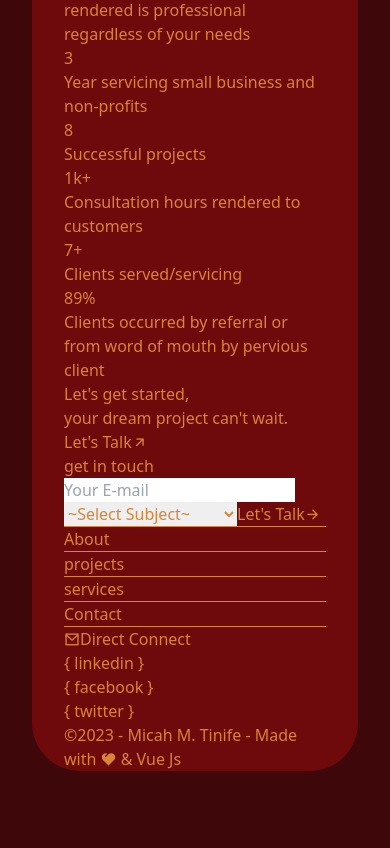
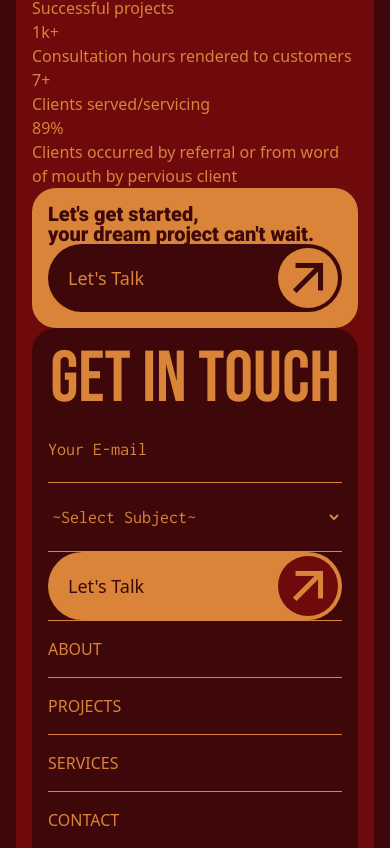
Before and after one commit to mtinife/portfolio, a Vue app in the folder vue-portfolio/: page /about in a window 390 px wide. Shown: the part 1149-1997 px from the top of the page. Before the commit the page ends 1952 px from the top, so only its background shows below. Built offline with nearby package versions, Linux system fonts and the light colour scheme; a web font is replaced by a local one.

Commit message:
stylied for mobile first

```diff
--- a/vue-portfolio/src/App.vue
+++ b/vue-portfolio/src/App.vue
@@ -4,8 +4,10 @@ import CallToAction from "./components/call-to-action.vue";
 import FooterMain from "./components/footer-main.vue";
 </script>
 <template>
-  <section class="p-8 mx-auto bg-ra-dark">
-    <section class="px-8 rounded-xl mx-auto bg-ra-red">
+  <section class="p-8 mx-auto bg-ra-dark mobile:p-4">
+    <section
+      class="px-8 pb-8 rounded-xl mx-auto bg-ra-red mobile:px-4 mobile:pb-8 mobile:rounded-md"
+    >
       <NavbarMain />
       <main>
         <router-view />
--- a/vue-portfolio/src/components/call-to-action.vue
+++ b/vue-portfolio/src/components/call-to-action.vue
@@ -1,13 +1,18 @@
 <template>
-  <section class="cta gold-bg spacing-default">
-    <h6 class="heading-robo-4">
+  <section class="p-14 bg-ra-gold rounded-xl mobile:rounded-md mobile:p-4">
+    <h6 class="font-robo font-black text-lg text-ra-dark mobile:text-sm">
       Let's get started,
       <br />
       your dream project can't wait.
     </h6>
-    <button class="button-2">
-      <span>Let's Talk</span>
-      <i class="ri-arrow-right-up-line"></i>
-    </button>
+    <router-link
+      to="/contact"
+      class="flex justify-between items-center p-1 bg-ra-dark rounded-lg"
+    >
+      <span class="text-ra-gold p-4 text-sx mobile:text-xs">Let's Talk</span>
+      <i
+        class="ri-arrow-right-up-line text-ra-dark rounded-lg bg-ra-gold text-md"
+      ></i>
+    </router-link>
   </section>
 </template>
--- a/vue-portfolio/src/components/footer-main.vue
+++ b/vue-portfolio/src/components/footer-main.vue
@@ -3,68 +3,87 @@ export default {
   name: "FooterMain",
 };
 </script>
+<script setup>
+const currentTime = new Date();
+const currentYear = currentTime.getFullYear();
+</script>
 <template>
-  <footer class="footer dark-red-bg">
-    <h2 class="heading-2 center-text">get in touch</h2>
-    <div class="footer__contact spacing-default-3">
-      <form>
-        <input type="email" placeholder="Your E-mail" />
-        <select id="cars" name="cars" class="spacing-default-1">
+  <footer class="bg-ra-dark p-14 rounded-xl mobile:rounded-md mobile:p-4">
+    <h2 class="text-center font-bebas text-base uppercase mobile:text-lg">
+      get in touch
+    </h2>
+    <div class="">
+      <form class="grid">
+        <input
+          type="email"
+          placeholder="Your E-mail"
+          class="py-6 bg-ra-dark border-b font-incon text-sx text-ra-gold placeholder:text-ra-gold mobile:text-xs"
+        />
+        <select
+          id="cars"
+          name="cars"
+          class="py-6 bg-ra-dark border-b font-incon text-sx mobile:text-xs"
+        >
           <option value="">~Select Subject~</option>
           <option value="job">Job Offer</option>
           <option value="contract">Contract Work</option>
           <option value="consultation">Project Consultation</option>
         </select>
-        <button type="submit" class="button-3">
-          <span>Let's Talk</span>
-          <i class="ri-arrow-right-line"></i>
-        </button>
+        <a
+          href=""
+          type="submit"
+          class="flex justify-between items-center p-1 bg-ra-gold rounded-lg"
+        >
+          <span class="text-ra-dark p-4 text-sx mobile:text-xs">
+            Let's Talk
+          </span>
+          <i
+            class="ri-arrow-right-up-line text-ra-gold rounded-lg bg-ra-red text-md"
+          ></i>
+        </a>
       </form>
-      <ul role="list">
-        <li>
-          <hr />
-          <router-link to="/about">About</router-link>
+      <ul role="list" class="grid">
+        <li class="border-y py-4">
+          <router-link to="/about" class="uppercase">About</router-link>
         </li>
-        <li>
-          <hr />
-          <router-link to="/projects">projects</router-link>
+        <li class="border-b py-4">
+          <router-link to="/projects" class="uppercase">projects</router-link>
         </li>
-        <li>
-          <hr />
-          <router-link to="/services">services</router-link>
+        <li class="border-b py-4">
+          <router-link to="/services" class="uppercase">services</router-link>
         </li>
-        <li>
-          <hr />
-          <router-link to="/contact">Contact</router-link>
-          <hr />
+        <li class="border-b py-4">
+          <router-link to="/contact" class="uppercase">Contact</router-link>
         </li>
       </ul>
     </div>
     <div class="footer__social spacing-default-1">
       <div class="body-incon-1">
-        <i class="ri-mail-line"></i>
-        <span>Direct Connect</span>
+        <i class="ri-mail-line text-md"></i>
+        <span class="font-incon text-mx pl-4 mobile:text-sm mobile:pl-2">
+          Direct Connect
+        </span>
       </div>
-      <div>
-        <p class="incon-default">
-          <span class="body-incon-2">{</span>
-          linkedin
-          <span class="body-incon-2">}</span>
+      <div class="font-incon uppercase">
+        <p>
+          <span class="text-mx">{</span>
+          <span class="text-sx">linkedin</span>
+          <span class="text-mx">}</span>
         </p>
-        <p class="incon-default">
-          <span class="body-incon-2">{</span>
-          facebook
-          <span class="body-incon-2">}</span>
+        <p>
+          <span class="text-mx">{</span>
+          <span class="text-sx">facebook</span>
+          <span class="text-mx">}</span>
         </p>
-        <p class="incon-default">
-          <span class="body-incon-2">{</span>
-          twitter
-          <span class="body-incon-2">}</span>
+        <p>
+          <span class="text-mx">{</span>
+          <span class="text-sx">twitter</span>
+          <span class="text-mx">}</span>
         </p>
       </div>
     </div>
     <span class="footer__copyright">
-      &copy;2023 - Micah M. Tinife - Made with
+      &copy;{{ currentYear }} - Micah M. Tinife - Made with
       <i class="ri-heart-2-fill"></i> & Vue Js
     </span>
   </footer>
--- a/vue-portfolio/src/components/navbar-main.vue
+++ b/vue-portfolio/src/components/navbar-main.vue
@@ -33,7 +33,7 @@ export default {
       </li>
     </ul>
     <a
-      class="py-7 px-10 bg-ra-dark text-ra-gold uppercase rounded-sm hover:bg-ra-gold hover:text-ra-gold text-lg"
+      class="py-7 px-10 bg-ra-dark text-ra-gold uppercase rounded-sm hover:bg-ra-gold hover:text-ra-gold"
     >
       Hire Me
     </a>
--- a/vue-portfolio/tailwind.config.js
+++ b/vue-portfolio/tailwind.config.js
@@ -14,6 +14,7 @@ module.exports = {
       },
     },
     fontSize: {
+      xs: ["1.125em", "100%"],
       sm: ["1.25em", "100%"],
       sx: ["1.875em", "100%"],
       mx: ["3em", "100%"],
@@ -33,6 +34,7 @@ module.exports = {
       padding: "2rem",
     },
     screens: {
+      mobile: "320px",
       tablet: "640px",
       laptop: "1024px",
       desktop: "1280px",
```
Also changed, not shown: vue-portfolio/src/views/HomeView.vue (+47 -41 lines).
